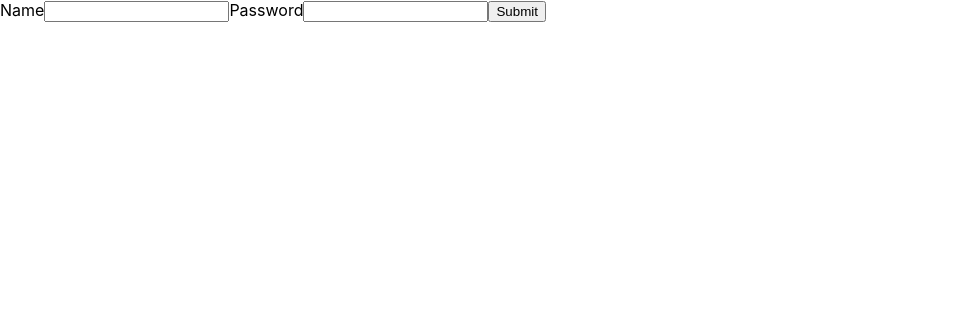
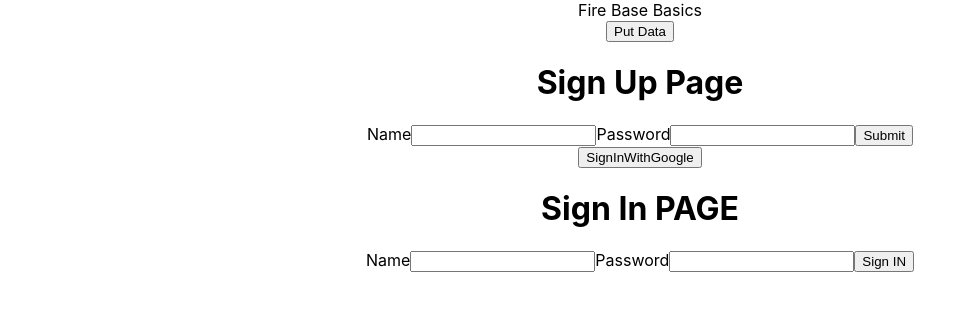
Before and after one commit to kuldip-0611/firebase-tutorial, a React (Create React App) app: page / in a window 1280 px wide. Shown: the top 310 px of the page, without its empty margins (0-976 px from the left). Built offline with nearby package versions, Linux system fonts and the light colour scheme.

Commit message:
google sign in in firebase

```diff
--- a/src/App.js
+++ b/src/App.js
@@ -1,49 +1,57 @@
-// import { getAuth, createUserWithEmailAndPassword } from 'firebase/auth'
+
 import './App.css';
-import { useFirebase } from './context/Firebase';
-import { useState } from 'react';
-// import { app } from './firebase';
-// import Signup from './pages/Signup';
-// import Signin from './pages/Signin';
+// import { useFirebase } from './context/Firebase';
+// import { useState } from 'react';
+import { getAuth, createUserWithEmailAndPassword } from 'firebase/auth';
+import { app } from './firebase';
+import Signup from './pages/Signup';
+import Signin from './pages/Signin';
 
-// const auth = getAuth(app);
+const auth = getAuth(app);
+
+
 
 function App() {
-  const [email, setEmail] = useState('');
-  const [password, setPassword] = useState('');
-  const firebase = useFirebase()
+  // const [email, setEmail] = useState('');
+  // const [password, setPassword] = useState('');
+  // const firebase = useFirebase()
 
 
-  // const signup = () => {
-  //   createUserWithEmailAndPassword(
-  //     auth,
-  //     "pandyakuldip2001@gmail.com",
-  //     "Kuldip@0611")
-  //     .then(value => console.log(value));
-  // }
+
+
+  const signup = () => {
+    createUserWithEmailAndPassword(
+      auth,
+      "pandyakuldip2001@gmail.com",
+      "Kuldip@0611")
+      .then(value => console.log(value));
+  }
 
 
 
   return (
-    // <div className="App">
-    //   <div>
-    //     Fire Base Basics
-    //   </div>
-    //   <div className="btn">
-    //     <button onClick={signup} >Put Data</button>
-    //   </div>
-    //   <Signup />
-    //   <Signin />
+    <>
+    <div className="App">
+      <div>
+        Fire Base Basics
+      </div>
+      <div className="btn">
+        <button onClick={signup} >Put Data</button>
+      </div>
+      <Signup />
+      <Signin />
 
-    // </div>
-    <>
-    <lable>Name</lable>
+    </div>
+
+    {/* <lable>Name</lable>
     <input type="email" value={email} onChange={e=>setEmail(e.target.value)}/>
     <lable>Password</lable>
     <input type="password" value={password} onChange={e=>setPassword(e.target.value)}  />
     <button onClick={()=>{
        firebase.signUp(email,password) ;
-       firebase.putData("users/",email)}}>Submit</button>
+       firebase.putData("users/",email)}}>Submit</button> */}
+
+
     </>
 
   );
--- a/src/pages/Signup.js
+++ b/src/pages/Signup.js
@@ -1,8 +1,9 @@
 import React, { useState } from 'react';
-import { getAuth, createUserWithEmailAndPassword } from 'firebase/auth';
+import { getAuth, createUserWithEmailAndPassword,GoogleAuthProvider,signInWithPopup } from 'firebase/auth';
 import { app } from '../firebase';
 
 const auth = getAuth(app);
+const googleAuth = new GoogleAuthProvider()
 
 const Signup = () => {
   const [email, setEmail] = useState('');
@@ -12,6 +13,10 @@
 
   const handleSubmit = () => {
     createUserWithEmailAndPassword(auth, email, password).then(value => alert('success'))
+
+  }
+  const SignInWithGoogle = ()=>{
+    signInWithPopup(auth, googleAuth)
 
   }
 
@@ -29,6 +34,8 @@
         <input type='password' value={password} onChange={e => setPassword(e.target.value)} />
 
         <button onClick={handleSubmit}>Submit</button>
+        <br />
+        <button onClick={SignInWithGoogle}>SignInWithGoogle</button>
       </div>
 
     </div>
```
